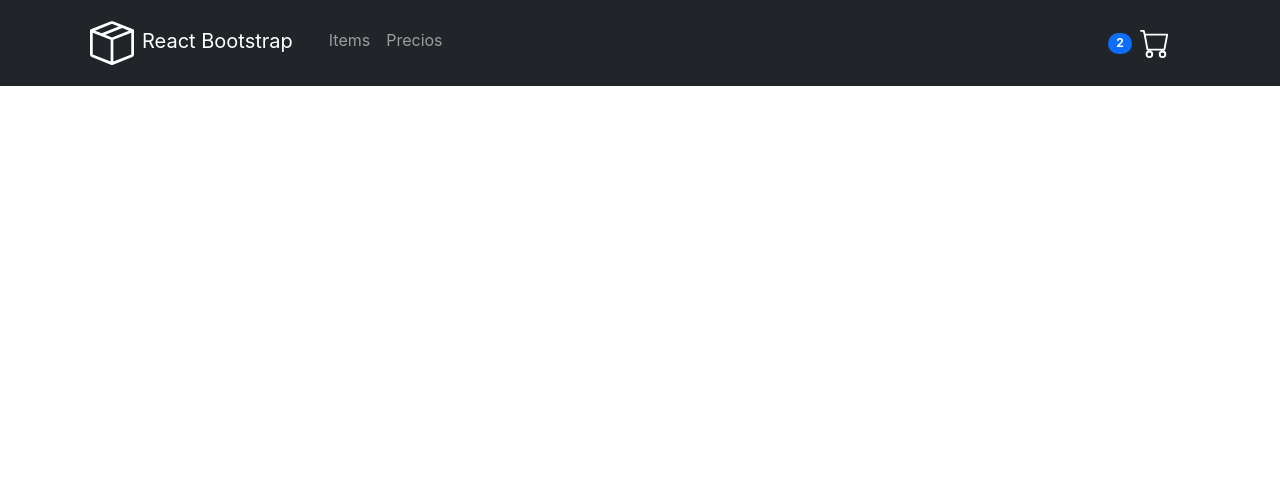
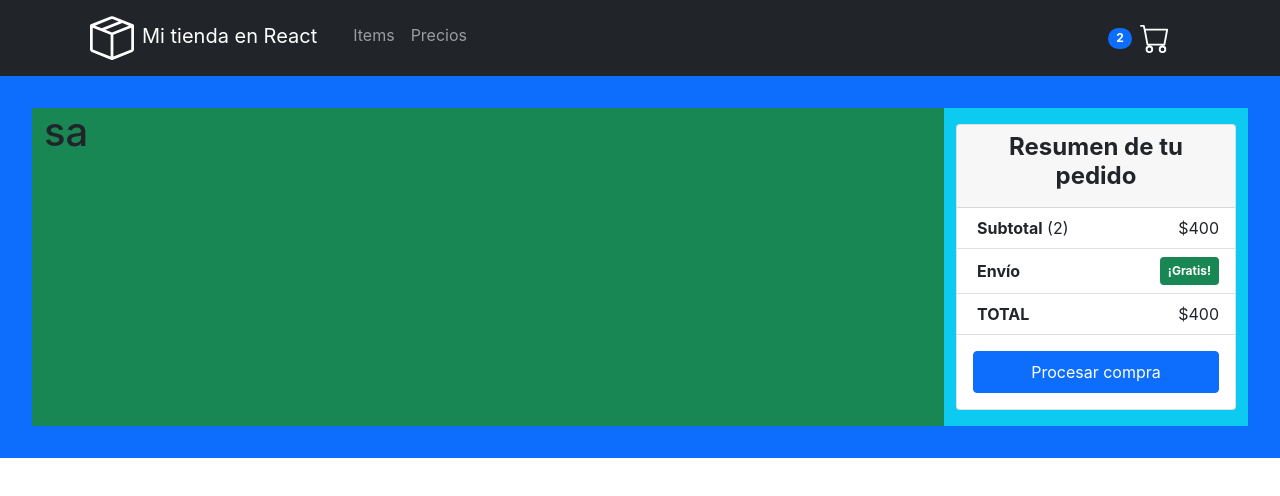
Before and after one commit to jorgefalconcampos/e-commerce-react, a React (Vite) app: page /cart in a window 1280 px wide. Shown: the top 496 px of the page. Built offline with nearby package versions, Linux system fonts and the light colour scheme.

Commit message:
creado sidebar en página de cart

```diff
--- a/src/App.jsx
+++ b/src/App.jsx
@@ -3,8 +3,8 @@ import { useState } from 'react'
 import { BrowserRouter, Routes, Route } from "react-router-dom"
 // componentes
 import NavBar from "./components/NavBar/NavBar"
-// import Contenedor from "./components/Contenedor/Contenedor"
-// import ComponenteClase from "./ComponenteClase"
+// import Formulario from "./components/Formulario/Formulario"
+import CartDetail from './components/Cart/CartDetail/CartDetail'
 import ItemListContainer from "./components/ItemListContainer/ItemListContainer"
 // estilos
 import "./App.css"
@@ -17,7 +17,8 @@ function App() {
         <NavBar/>
            <Routes>
             <Route path="/" element={<ItemListContainer/>} />
-            {/* <Route path="/form" element={<Formulario input = { Input }></Formulario>} /> */}
+            <Route path="/cart" element={<CartDetail/>} />
+            {/* <Route path="/contact" element={<Formulario input = { Input }></Formulario>} /> */}
           </Routes>
     </BrowserRouter>
 
--- /dev/null
+++ b/src/components/Cart/CartDetail/CartDetail.jsx
@@ -0,0 +1,70 @@
+import Container from "react-bootstrap/Container";
+import Col from "react-bootstrap/Col";
+import Row from "react-bootstrap/Row";
+import { Link } from "react-router-dom";
+import Card from "react-bootstrap/Card";
+import ListGroup from "react-bootstrap/ListGroup";
+import Badge from "react-bootstrap/Badge";
+import Button from "react-bootstrap/Button";
+
+const CartDetail = () => {
+  return (
+    <Container fluid className="bg-primary p-3">
+      <Row className="m-3 bg-danger d-flex justify-content-center">
+        {/* <Col className="text-center py-5 my-5">
+          <h1>Aún no hay artículos en tu carrito.</h1>
+        </Col> */}
+
+        <Col sm={9} className="bg-success">
+          <section id="products_section">
+            <h1>sa</h1>
+          </section>
+        </Col>
+
+        <Col sm={3} className="bg-info text-center">
+          <section id="summary_section">
+            <Card className="text-center my-3">
+              <Card.Header>
+                <h4>
+                  <strong>Resumen de tu pedido</strong>
+                </h4>
+              </Card.Header>
+              <ListGroup variant="flush">
+                <ListGroup.Item className="d-flex justify-content-between align-items-center">
+                  <div className="ms-1 me-auto">
+                    <strong>Subtotal</strong>&nbsp;(2)
+                  </div>
+                  <span>$400</span>
+                </ListGroup.Item>
+                <ListGroup.Item className="d-flex justify-content-between align-items-center">
+                  <div className="ms-1 me-auto">
+                    {/* <div> */}
+                    <strong>Envío</strong>
+                    {/* </div> */}
+                    {/* <span>(costo delmbalaje)</span> */}
+                  </div>
+                  <Badge bg="success" className="p-2">
+                    ¡Gratis!
+                  </Badge>
+                </ListGroup.Item>
+                <ListGroup.Item className="d-flex justify-content-between align-items-center">
+                  <div className="ms-1 me-auto">
+                    <strong>TOTAL</strong>
+                  </div>
+                  <span>$400</span>
+                </ListGroup.Item>
+                <ListGroup.Item>
+                  <Button variant="primary" className="w-100 my-2 p-2">
+                    Procesar compra
+                  </Button>
+                </ListGroup.Item>
+              </ListGroup>
+            </Card>
+          </section>
+        </Col>
+      </Row>
+    </Container>
+  );
+};
+
+export default CartDetail;
--- /dev/null
+++ b/src/components/Formulario/Formulario.jsx
@@ -0,0 +1,14 @@
+// import Titulo from "../Titulo/Titulo";
+
+
+// const Formulario = ({ input }) => {
+//     return (
+//         <div>
+//             <Titulo titulo={'Tisstulo form'} subTitulo={'Subtitulo del form'}>
+//                 { input({placeholder: "sss"}) }
+//             </Titulo>
+//         </div>
+//     )
+// }
+
+// export default Formulario
--- a/src/components/NavBar/NavBar.jsx
+++ b/src/components/NavBar/NavBar.jsx
@@ -5,30 +5,45 @@ import CartWidget from "./CartWidget";
 import { BoxSeam } from "react-bootstrap-icons";
 import Row from "react-bootstrap/Row";
 import Col from "react-bootstrap/Col";
+import { Link } from "react-router-dom";
 
 const NavBar = () => {
+
+  const linkStyle = {
+    textDecoration: "none",
+
+  }
+
   return (
     <Navbar collapseOnSelect expand="lg" bg="dark" variant="dark">
       <Container>
+        <Link to="/" style={linkStyle}>
           <Navbar.Brand href="#home">
             <BoxSeam color="white" size={60} className="px-2" />
-          React Bootstrap
+            Mi tienda en React
           </Navbar.Brand>
+        </Link>
         <Navbar.Toggle aria-controls="responsive-navbar-nav" />
         <Navbar.Collapse id="responsive-navbar-nav">
           <Container fluid>
             <Row>
               <Col className="text-center">
                 <Nav className="me-auto">
+                  <Link to="/" style={linkStyle}>
                     <Nav.Link href="#features">Items</Nav.Link>
+                  </Link>
+                  <Link to="/cart" style={linkStyle}>
                     <Nav.Link href="#pricing">Precios</Nav.Link>
+                  </Link>
                 </Nav>
               </Col>
               <Col lg="auto" className="text-center">
                 <Nav class="me-auto">
+                  <Link to="/cart" style={linkStyle}>
                     <Nav.Link href="#deets">
                       <CartWidget />
                     </Nav.Link>
+                  </Link>
                 </Nav>
               </Col>
             </Row>
```
Also changed, not shown: src/components/Cart/Cart/Cart.jsx (added, +19 -0 lines), src/components/Formulario/Input.jsx (added, +9 -0 lines), src/components/Tester/Tester.jsx (deleted, +0 -11 lines), src/components/ItemDetailContainer/ItemDetailContainer.jsx (added). Lines whose indentation alone changed are shown as unchanged.
